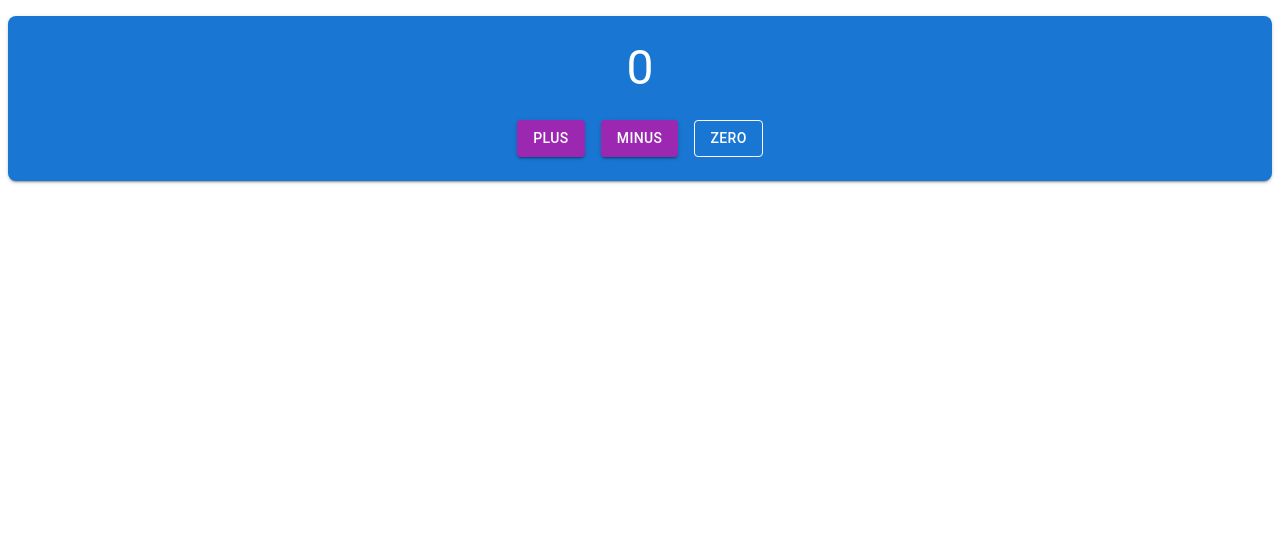
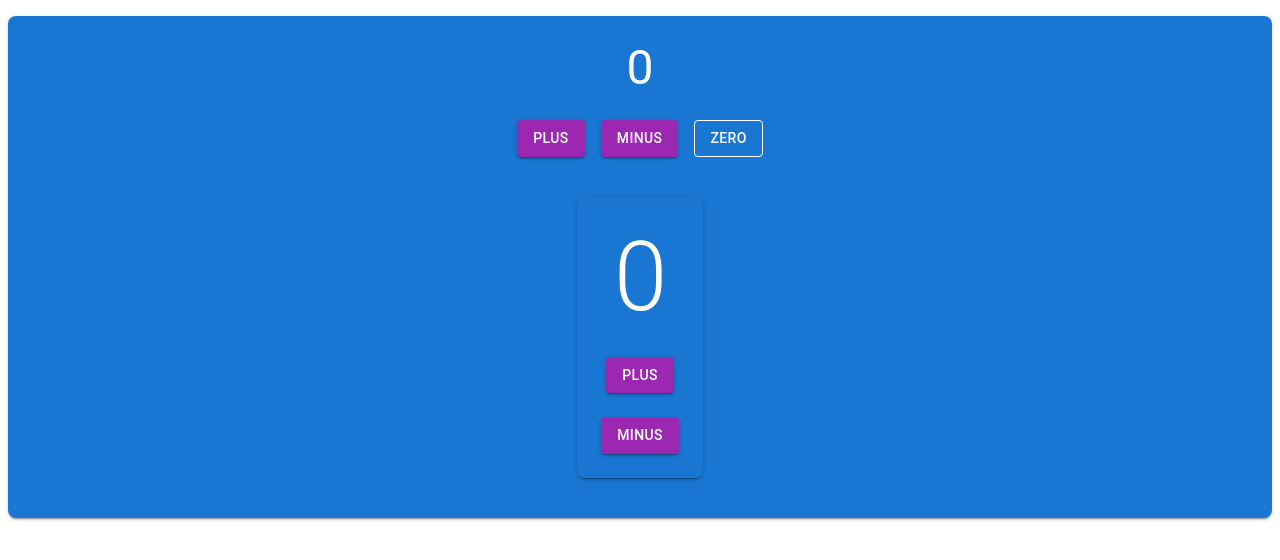
Before and after one commit to yuvrajsteve-cmyk/fullstackopen-part6, a React (Vite) app in the folder zustand/: page / in a window 1280 px wide. Shown: the top 560 px of the page. Built offline with nearby package versions, Linux system fonts and the light colour scheme.

Commit message:
make counter with dispathcer

```diff
--- a/zustand/src/App.jsx
+++ b/zustand/src/App.jsx
@@ -1,5 +1,6 @@
 import { create } from 'zustand'
 import {Box, Button, Typography, Stack} from '@mui/material'
+import CounterApp from './CounterApp'
 const useCounterStore = create (set => ({
   counter: 0,
   increment: () => set(state => ({counter: state.counter + 1})),
@@ -45,8 +46,9 @@ const App = () => {
         zero
       </Button>
     </Stack>
+  <CounterApp />
+  </Box>
 
-  </Box>
 );
 }
 
--- /dev/null
+++ b/zustand/src/CounterApp.jsx
@@ -0,0 +1,77 @@
+import { Box, Button, Typography } from "@mui/material";
+import { useState, useEffect} from "react";
+
+
+const Dispatcher = {
+    _callbacks: [],
+
+    register(callback) {
+        this._callbacks.push(callback)
+    },
+
+    dispatch(action) {
+        this._callbacks.forEach(callback => callback(action));
+    }
+};
+
+    let _count = 0;
+    const _listeners = [];
+
+const CounterStore = {
+    getCount() {
+        return _count;
+    },
+
+    addListener(callback) {
+        _listeners.push(callback);
+    },
+
+    emitChange() {
+        _listeners.forEach(callback => callback());
+    }
+};
+
+Dispatcher.register((action) => {
+    switch (action.type) {
+        case 'INCREMENT':
+            _count = _count + 1;
+            CounterStore.emitChange();
+            break;
+        case 'DECREMENT':
+            _count = _count - 1;
+            CounterStore.emitChange();
+            break;
+           default:
+            break;
+    }
+});
+
+export default function CounterApp () {
+    const [count, setCount] = useState(CounterStore.getCount());
+
+    useEffect(() => {
+        CounterStore.addListener(() => {
+            setCount(CounterStore.getCount());
+        });
+    }, []);
+
+    return(
+        <Box sx={{
+    display: 'flex',
+    flexDirection: 'column',
+    justifyContent: 'center',
+    alignItems: 'center',
+    p: 3,
+    my: 2,
+    bgcolor: 'primary.main',
+    color: 'primary.contrastText',
+    borderRadius: 2,
+    boxShadow: 2,
+    gap: 3
+  }}>
+            <Typography variant="h1">{count}</Typography>
+            <Button variant="contained" color="secondary" onClick={() => Dispatcher.dispatch({ type: 'INCREMENT'})}>Plus</Button>
+            <Button variant="contained" color="secondary" onClick={() => Dispatcher.dispatch({ type: 'DECREMENT'})}>Minus</Button>
+        </Box>
+    )
+}
```
